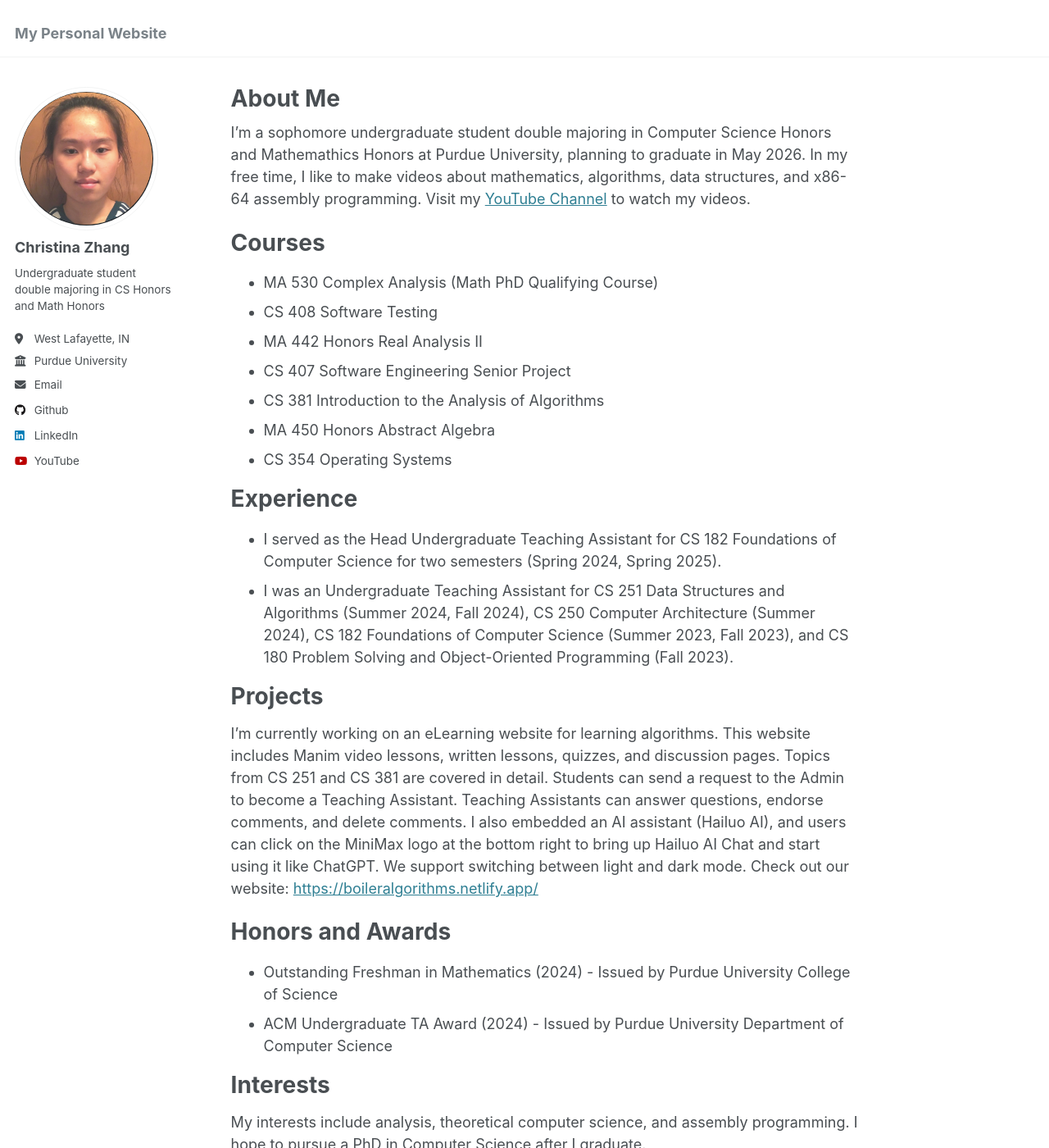
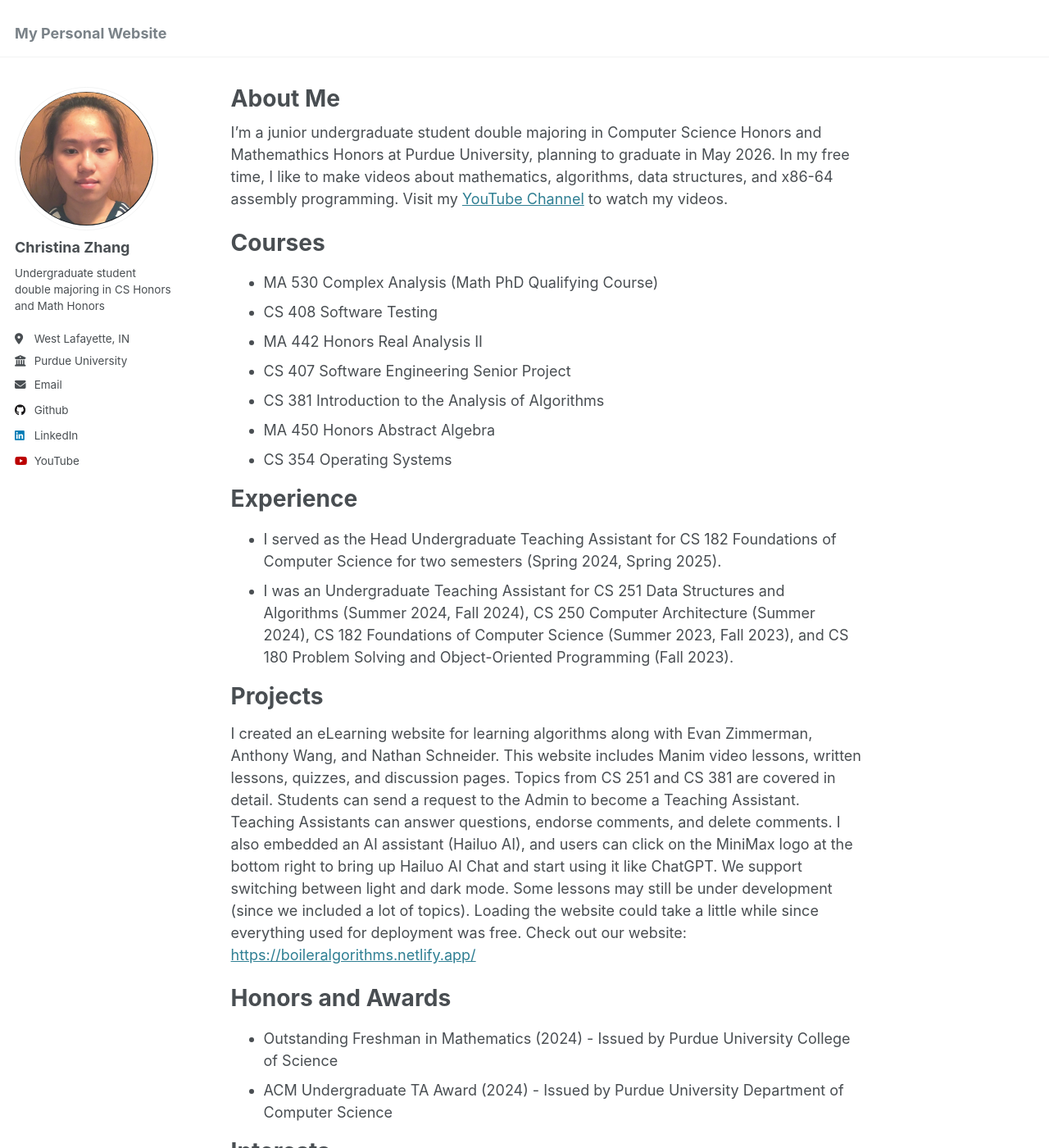
Before and after one commit to zhan4727/zhan4727.github.io, a Jekyll site: the page built from _pages/about.md, in a window 1280 px wide and 1400 px high. Shown: the whole window at 82% size. Built offline with Jekyll 4.4.1, drawn with Linux system fonts in a browser that asks for light colours.

Commit message:
Update about.md

```diff
--- a/_pages/about.md
+++ b/_pages/about.md
@@ -7,7 +7,7 @@ redirect_from:
   - /about.html
 ---
 
-I'm a sophomore undergraduate student double majoring in Computer Science Honors and Mathemathics Honors at Purdue University, planning to graduate in May 2026. In my free time, I like to make videos about mathematics, algorithms, data structures, and x86-64 assembly programming. Visit my [YouTube Channel](https://www.youtube.com/@ChristinaZhang-c4y) to watch my videos.
+I'm a junior undergraduate student double majoring in Computer Science Honors and Mathemathics Honors at Purdue University, planning to graduate in May 2026. In my free time, I like to make videos about mathematics, algorithms, data structures, and x86-64 assembly programming. Visit my [YouTube Channel](https://www.youtube.com/@ChristinaZhang-c4y) to watch my videos.
 
 Courses
 ======
@@ -26,7 +26,7 @@ Experience
 
 Projects
 ======
-I'm currently working on an eLearning website for learning algorithms. This website includes Manim video lessons, written lessons, quizzes, and discussion pages. Topics from CS 251 and CS 381 are covered in detail. Students can send a request to the Admin to become a Teaching Assistant. Teaching Assistants can answer questions, endorse comments, and delete comments. I also embedded an AI assistant (Hailuo AI), and users can click on the MiniMax logo at the bottom right to bring up Hailuo AI Chat and start using it like ChatGPT. We support switching between light and dark mode. Check out our website: [https://boileralgorithms.netlify.app/](https://boileralgorithms.netlify.app/)
+I created an eLearning website for learning algorithms along with Evan Zimmerman, Anthony Wang, and Nathan Schneider. This website includes Manim video lessons, written lessons, quizzes, and discussion pages. Topics from CS 251 and CS 381 are covered in detail. Students can send a request to the Admin to become a Teaching Assistant. Teaching Assistants can answer questions, endorse comments, and delete comments. I also embedded an AI assistant (Hailuo AI), and users can click on the MiniMax logo at the bottom right to bring up Hailuo AI Chat and start using it like ChatGPT. We support switching between light and dark mode. Some lessons may still be under development (since we included a lot of topics). Loading the website could take a little while since everything used for deployment was free. Check out our website: [https://boileralgorithms.netlify.app/](https://boileralgorithms.netlify.app/)
 
 Honors and Awards
 ======
```
